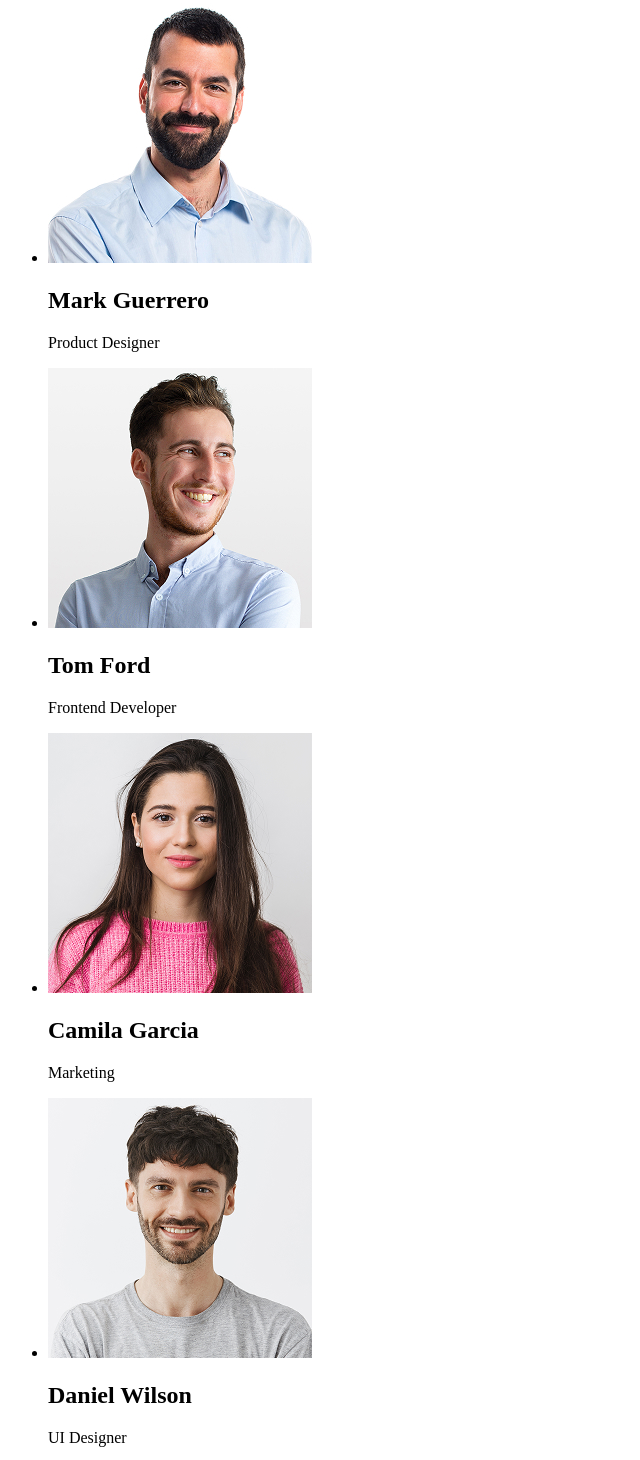
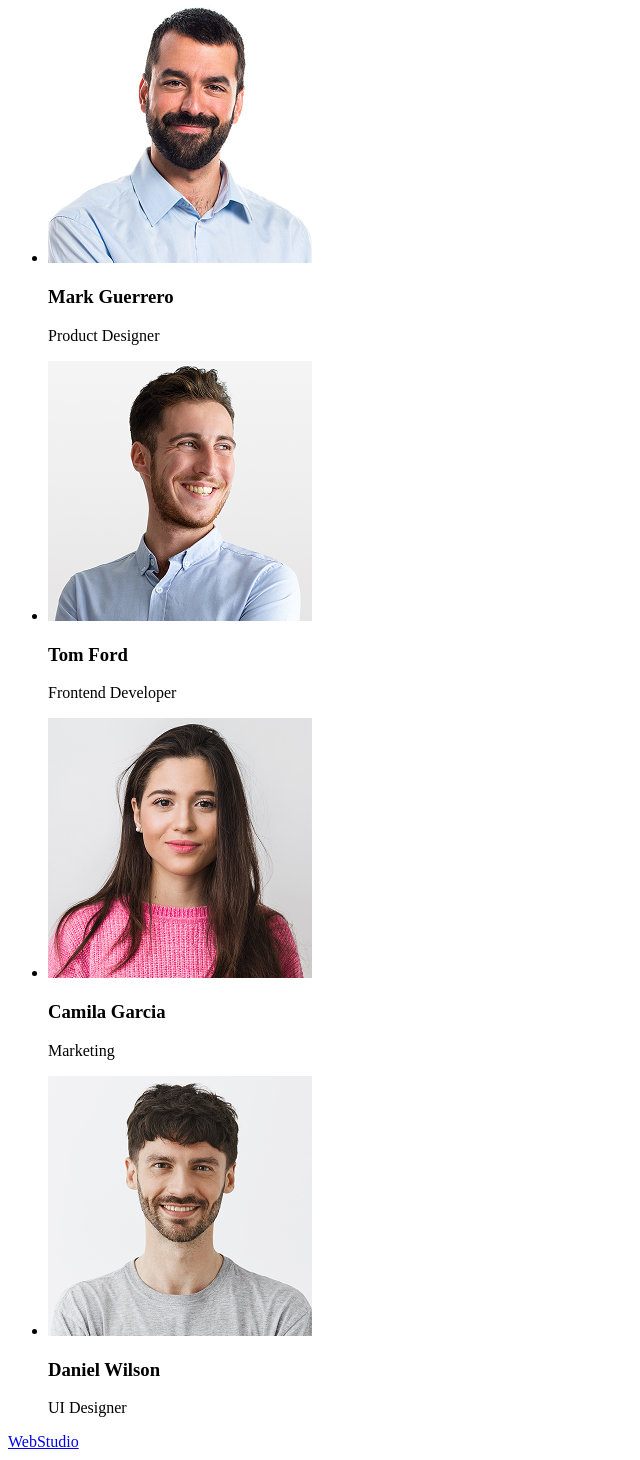
Before and after one commit to knapulia/goit-markup-hw-01, a plain HTML site: page index.html in a window 1280 px wide. Shown: the part 657-2117 px from the top of the page, without its empty margins (0-640 px from the left). Drawn offline with Linux system fonts and the light colour scheme.

Commit message:
Change h2 to h3

```diff
--- a/index.html
+++ b/index.html
@@ -80,7 +80,7 @@
               width="264"
               height="260"
             />
-            <h2>Mark Guerrero</h2>
+            <h3>Mark Guerrero</h3>
             <p>Product Designer</p>
           </li>
           <li>
@@ -90,7 +90,7 @@
               width="264"
               height="260"
             />
-            <h2>Tom Ford</h2>
+            <h3>Tom Ford</h3>
             <p>Frontend Developer</p>
           </li>
           <li>
@@ -100,7 +100,7 @@
               width="264"
               height="260"
             />
-            <h2>Camila Garcia</h2>
+            <h3>Camila Garcia</h3>
             <p>Marketing</p>
           </li>
           <li>
@@ -110,14 +110,14 @@
               width="264"
               height="260"
             />
-            <h2>Daniel Wilson</h2>
+            <h3>Daniel Wilson</h3>
             <p>UI Designer</p>
           </li>
         </ul>
       </section>
     </main>
     <footer id="footer">
-      <a href="/index.html">WebStudio</a>
+      <a href="./index.html">WebStudio</a>
       <p>
         Increase the flow of customers and sales for your business with digital
         marketing & growth solutions.
```
